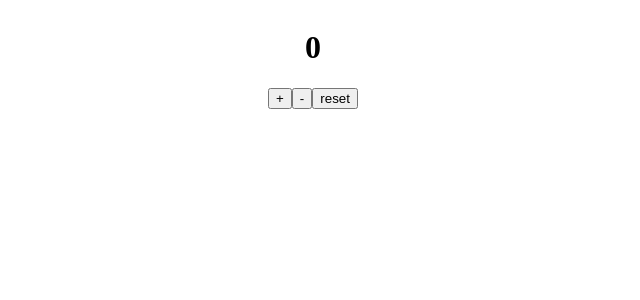
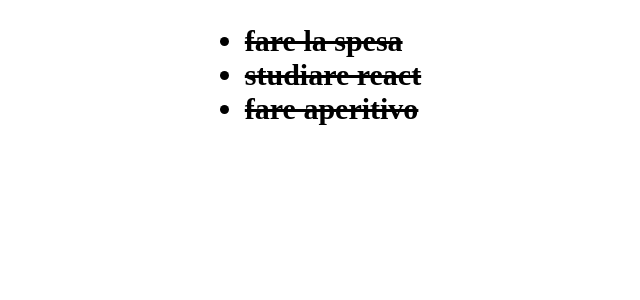
Before and after one commit to enricogiacomazzi/xeoneday24, a React (Vite) app: page / in a window 1280 px wide. Shown: the top 300 px of the page, without its empty margins (327-967 px from the left). Built offline with nearby package versions, Linux system fonts and the light colour scheme; data requests are answered from the project's data file.

Commit message:
ajax vanilla

```diff
--- /dev/null
+++ b/server/db.json
@@ -0,0 +1,19 @@
+{
+  "todos": [
+    {
+      "id": "1",
+      "text": "fare la spesa",
+      "done": true
+    },
+    {
+      "id": "2",
+      "text": "studiare react",
+      "done": true
+    },
+    {
+      "id": "3",
+      "text": "fare aperitivo",
+      "done": true
+    }
+  ]
+}
--- a/src/App.jsx
+++ b/src/App.jsx
@@ -1,29 +1,13 @@
-import { useState } from 'react'
+import List from './components/List';
+import TodoCount from './components/TodoCount';
 
 
 export default function App() {
-  const [count, setCount] = useState(0);
-
-  function inc() {
-    setCount(count + 1);
-  }
-
-
-  function dec() {
-    setCount(count - 1);
-  }
-
-
-  function reset() {
-    setCount(0);
-  }
 
   return (
     <>
-      <h1>{count}</h1>
-      <button onClick={inc}>+</button>
-      <button onClick={dec}>-</button>
-      <button onClick={reset}>reset</button>
+      {/* <TodoCount/> */}
+      <List/>
     </>
   )
 }
--- /dev/null
+++ b/src/components/List.jsx
@@ -0,0 +1,41 @@
+import { useEffect, useState } from "react"
+import { EditTodo, GetTodos } from "../services/todoService";
+
+
+
+export default function List() {
+    const [todos, setTodos] = useState([]);
+    const [waiting, setWaiting] = useState(false);
+
+    const fetchData = async () => {
+        setWaiting(true);
+        const data = await GetTodos();
+        setTodos(data);
+        setWaiting(false);
+    }
+
+    useEffect(() => {
+        fetchData();
+    }, []);
+
+    const toggleTodo = async (todo) => {
+        await EditTodo({...todo, done: !todo.done});
+        await fetchData();
+    }
+
+    if(waiting) {
+        return <h3>waiting...</h3>
+    }
+
+    return (
+        <ul>
+            {todos.map(t => <ListItem key={t.id} todo={t} toggle={() => toggleTodo(t)}/>)}
+        </ul>
+    )
+}
+
+function ListItem({todo, toggle}) {
+    return (
+        <li className={todo.done ? 'done' : ''} onClick={(toggle)}>{todo.text}</li>
+    )
+}
--- /dev/null
+++ b/src/components/TodoCount.jsx
@@ -0,0 +1,13 @@
+import { useEffect, useState } from "react";
+import { GetTodos } from "../services/todoService";
+
+export default function TodoCount() {
+    const [count, setCount] = useState(0);
+    useEffect(() => {
+        GetTodos().then(todos => {
+            setCount(todos.filter(t => t.done).length);
+        });
+    }, []);
+
+    return <h1>{count}</h1>
+}
--- a/src/index.css
+++ b/src/index.css
@@ -7,3 +7,12 @@ body {
 h1, h2, h3 {
   text-align: center;
 }
+
+li {
+  font-size: 30px;
+}
+
+.done {
+  text-decoration: line-through;
+  font-weight: bold;
+}
--- /dev/null
+++ b/src/services/todoService.js
@@ -0,0 +1,33 @@
+import axios from "axios";
+
+const BASEURL = 'http://localhost:4000/todos';
+
+const wait = (time) => new Promise(res => {
+    setTimeout(res, time);
+});
+
+
+export async function GetTodos() {
+    await wait(3000);
+    const res = await axios.get(BASEURL);
+    return res.data;
+}
+
+export async function GetTodoById(id) {
+    const res = await axios.get(BASEURL + '/' + id);
+    return res.data;
+}
+
+export async function AddTodo(todo) {
+    const res = await axios.post(BASEURL, todo);
+    return res.data;
+}
+
+export async function EditTodo(todo) {
+    const res = await axios.put(BASEURL + '/' + todo.id, todo);
+    return res.data;
+}
+
+export async function DeleteTodo(id) {
+    await axios.delete(BASEURL + '/' + todo.id, todo);
+}
```
Also changed, not shown: package.json (+6 -1 lines), 1 other file (tests, documents, lock files or other folders).
